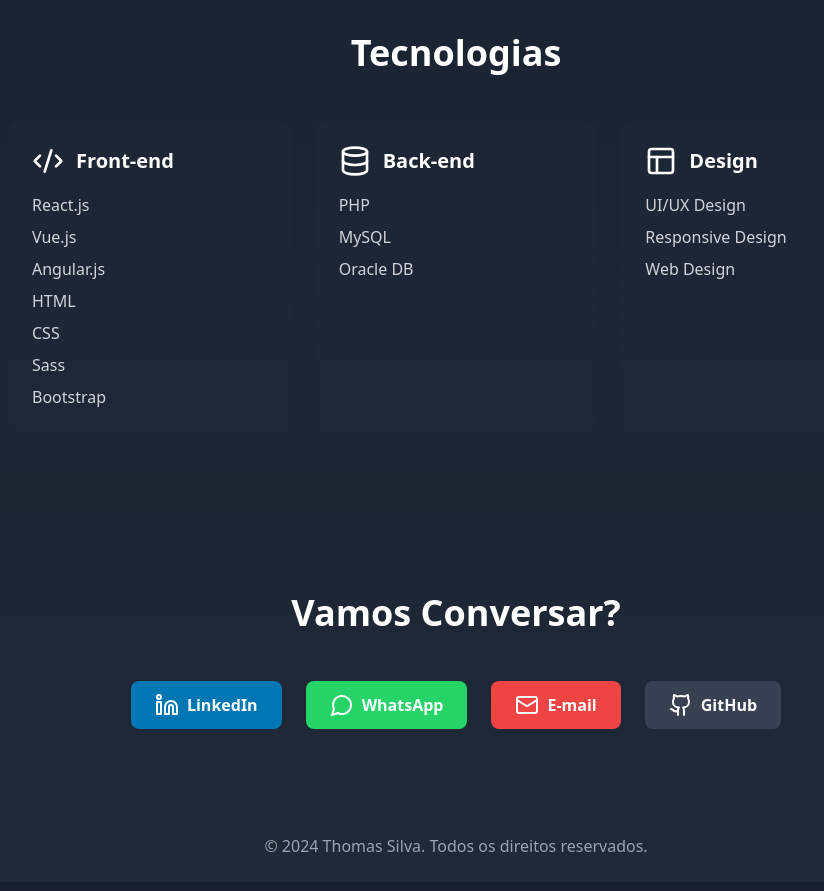
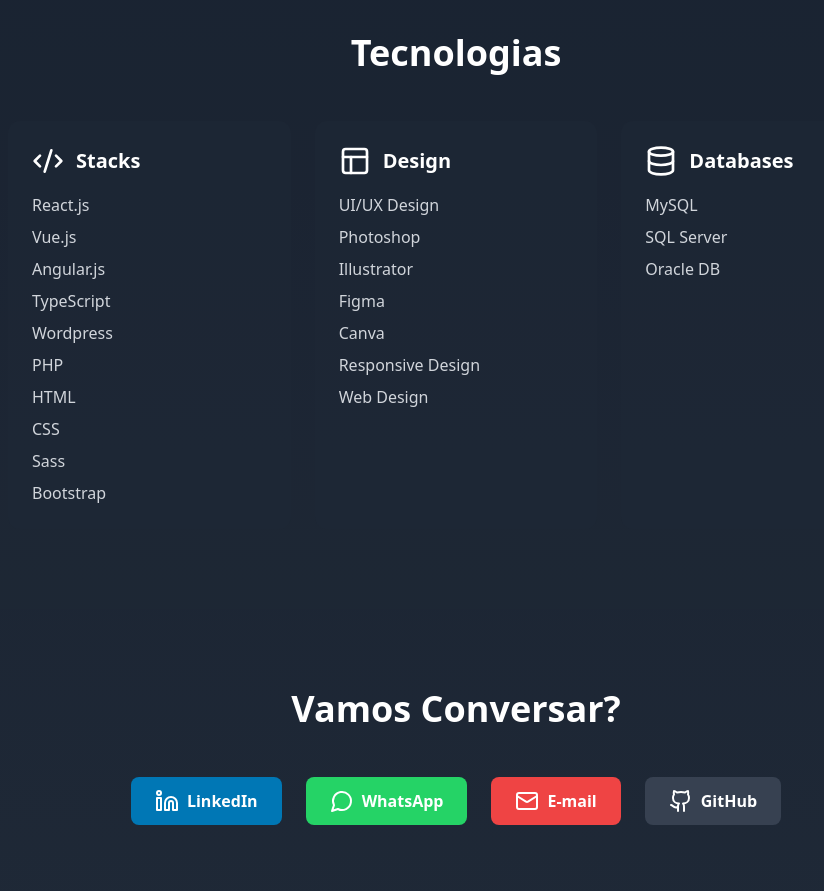
Before and after one commit to thomassilva23/site, a React (Vite) app: page / in a window 1280 px wide. Shown: the part 1260-2151 px from the top of the page, without its empty margins (184-1008 px from the left). Built offline with nearby package versions, Linux system fonts and the light colour scheme.

Commit message:
Edição de stacks

```diff
--- a/src/App.tsx
+++ b/src/App.tsx
@@ -167,11 +167,14 @@ function App() {
           <div className="grid grid-cols-2 md:grid-cols-3 gap-6 fade-in-target">
             <TechCard
               icon={<Code2 className="w-8 h-8" />}
-              title="Front-end"
+              title="Stacks"
               techs={[
                 "React.js",
                 "Vue.js",
                 "Angular.js",
+                "TypeScript",
+                "Wordpress",
+                "PHP",
                 "HTML",
                 "CSS",
                 "Sass",
@@ -179,14 +182,22 @@ function App() {
               ]}
             />
             <TechCard
-              icon={<Database className="w-8 h-8" />}
-              title="Back-end"
-              techs={["PHP", "MySQL", "Oracle DB"]}
+              icon={<Layout className="w-8 h-8" />}
+              title="Design"
+              techs={[
+                "UI/UX Design",
+                "Photoshop",
+                "Illustrator",
+                "Figma",
+                "Canva",
+                "Responsive Design",
+                "Web Design",
+              ]}
             />
             <TechCard
-              icon={<Layout className="w-8 h-8" />}
-              title="Design"
-              techs={["UI/UX Design", "Responsive Design", "Web Design"]}
+              icon={<Database className="w-8 h-8" />}
+              title="Databases"
+              techs={["MySQL", "SQL Server", "Oracle DB"]}
             />
           </div>
         </div>
```
